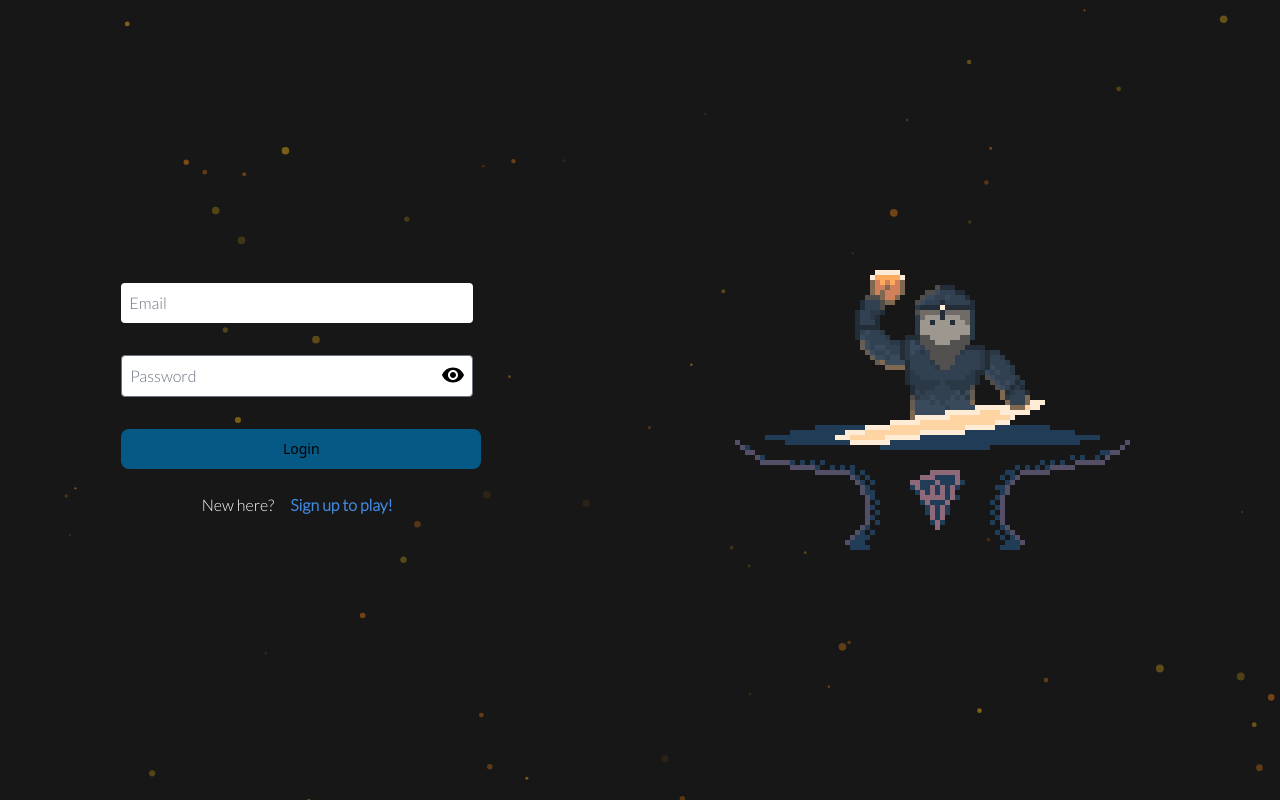
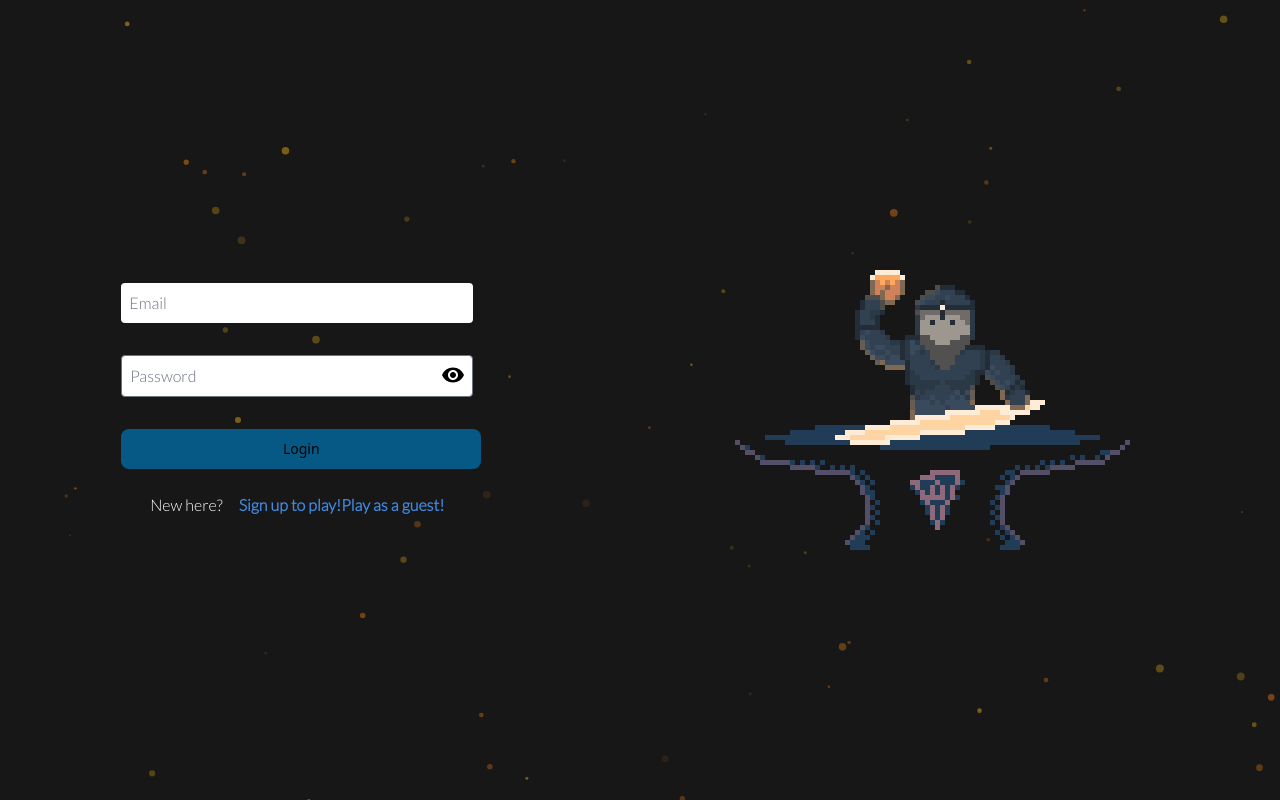
Before and after one commit to neft-tk/fatal-forge, a React (Create React App) app: page / in a window 1280 px wide. Built offline with nearby package versions, Linux system fonts and the light colour scheme; no server answers; a web font is replaced by a local one.

Commit message:
started creating a guest sign up modal

```diff
--- a/src/components/pages/login/Login.jsx
+++ b/src/components/pages/login/Login.jsx
@@ -6,6 +6,7 @@ import visibilityIcon from '../../../assets/svg/visibilityIcon.svg';
 export default function Login({ handleLogin, handleSignup, isValidLogin, isValidSignup }) {
   const [showPassword, setShowPassword] = useState(false);
   const [showSignupModal, setShowSignupModal] = useState(false);
+  const [showGuestModal, setGuestModal] = useState(false);
   const [loginEmail, setLoginEmail] = useState('');
   const [loginPassword, setLoginPassword] = useState('');
   const [signupUsername, setSignupUsername] = useState('');
@@ -39,6 +40,10 @@ export default function Login({ handleLogin, handleSignup, isValidLogin, isValid
   const onSignupModalClose = (e) => {
     setShowSignupModal(false);
   };
+
+  const onGuestClick = (e) => {
+    setGuestModal(true);
+  }
 
   const handleLoginSubmit = (e) => {
     e.preventDefault();
@@ -111,6 +116,12 @@ export default function Login({ handleLogin, handleSignup, isValidLogin, isValid
               className="text-highlight-blue font-bold cursor-pointer"
             >
               Sign up to play!
+            </span>
+            <span
+              onClick={onGuestClick}
+              className="text-highlight-blue font-bold cursor-pointer"
+            >
+              Play as a guest!
             </span>
           </h3>
           <Modal
```
